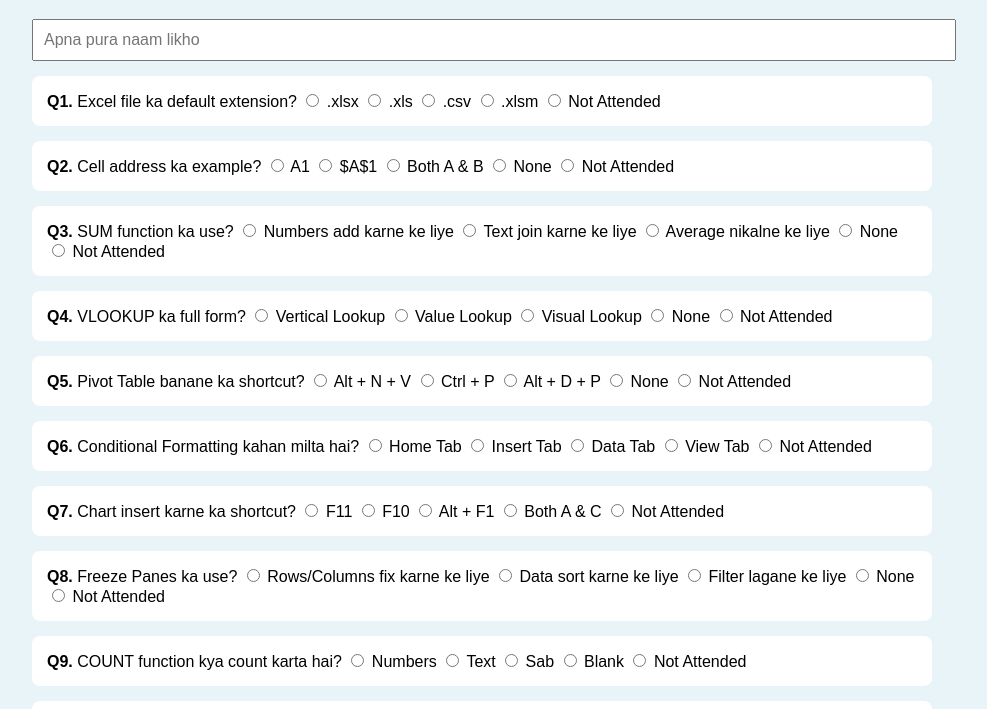
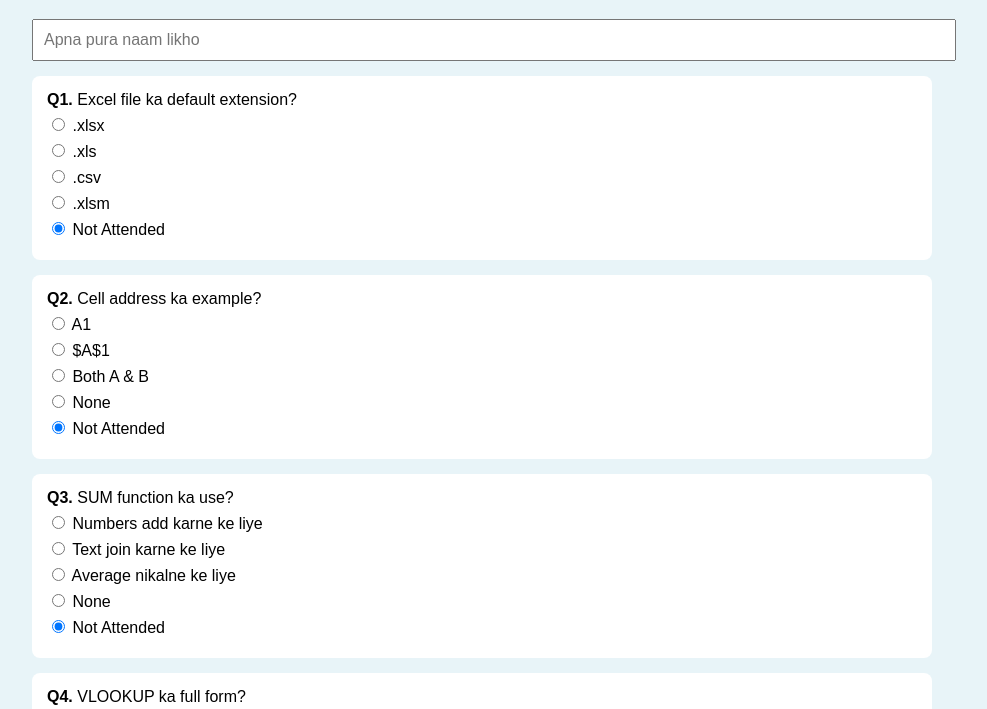
Before and after one commit to copai093-ops/test, a plain HTML site: page index.html in a window 1280 px wide. Shown: the part 81-790 px from the top of the page, without its empty margins (158-1145 px from the left). Drawn offline with Linux system fonts and the light colour scheme.

Commit message:
Update index.html

```diff
--- a/index.html
+++ b/index.html
@@ -3,6 +3,7 @@
 <head>
 <meta charset="UTF-8">
 <title>Excel MCQ Test</title>
+
 <style>
 body{
   font-family: Arial;
@@ -11,12 +12,21 @@ body{
   margin:auto;
   padding:20px;
 }
+
 .q{
   background:#fff;
   padding:15px;
   margin:15px 0;
   border-radius:8px;
 }
+
+.q label{
+  display:block;
+  margin:6px 0;
+  font-size:16px;
+  cursor:pointer;
+}
+
 button{
   padding:12px 30px;
   font-size:18px;
@@ -33,95 +43,107 @@ button{
 
 <h1 style="text-align:center;">Excel MCQ Test</h1>
 
-<input type="text" id="name" placeholder="Apna pura naam likho" style="width:100%;padding:10px;font-size:16px">
+<input type="text" id="name" placeholder="Apna pura naam likho"
+style="width:100%;padding:10px;font-size:16px">
 
+<!-- Q1 -->
 <div class="q">
 <b>Q1.</b> Excel file ka default extension?
 <label><input type="radio" name="q1" value="A"> .xlsx</label>
 <label><input type="radio" name="q1" value="B"> .xls</label>
 <label><input type="radio" name="q1" value="C"> .csv</label>
 <label><input type="radio" name="q1" value="D"> .xlsm</label>
-<label><input type="radio" name="q1" value="NA"> Not Attended</label>
+<label><input type="radio" name="q1" value="NA" checked> Not Attended</label>
 </div>
 
+<!-- Q2 -->
 <div class="q">
 <b>Q2.</b> Cell address ka example?
 <label><input type="radio" name="q2" value="A"> A1</label>
 <label><input type="radio" name="q2" value="B"> $A$1</label>
 <label><input type="radio" name="q2" value="C"> Both A & B</label>
 <label><input type="radio" name="q2" value="D"> None</label>
-<label><input type="radio" name="q2" value="NA"> Not Attended</label>
+<label><input type="radio" name="q2" value="NA" checked> Not Attended</label>
 </div>
+
+<!-- Q3 -->
 <div class="q">
 <b>Q3.</b> SUM function ka use?
 <label><input type="radio" name="q3" value="A"> Numbers add karne ke liye</label>
 <label><input type="radio" name="q3" value="B"> Text join karne ke liye</label>
 <label><input type="radio" name="q3" value="C"> Average nikalne ke liye</label>
 <label><input type="radio" name="q3" value="D"> None</label>
-<label><input type="radio" name="q3" value="NA"> Not Attended</label>
+<label><input type="radio" name="q3" value="NA" checked> Not Attended</label>
 </div>
 
+<!-- Q4 -->
 <div class="q">
 <b>Q4.</b> VLOOKUP ka full form?
 <label><input type="radio" name="q4" value="A"> Vertical Lookup</label>
 <label><input type="radio" name="q4" value="B"> Value Lookup</label>
 <label><input type="radio" name="q4" value="C"> Visual Lookup</label>
 <label><input type="radio" name="q4" value="D"> None</label>
-<label><input type="radio" name="q4" value="NA"> Not Attended</label>
+<label><input type="radio" name="q4" value="NA" checked> Not Attended</label>
 </div>
 
+<!-- Q5 -->
 <div class="q">
 <b>Q5.</b> Pivot Table banane ka shortcut?
 <label><input type="radio" name="q5" value="A"> Alt + N + V</label>
 <label><input type="radio" name="q5" value="B"> Ctrl + P</label>
 <label><input type="radio" name="q5" value="C"> Alt + D + P</label>
 <label><input type="radio" name="q5" value="D"> None</label>
-<label><input type="radio" name="q5" value="NA"> Not Attended</label>
+<label><input type="radio" name="q5" value="NA" checked> Not Attended</label>
 </div>
 
+<!-- Q6 -->
 <div class="q">
 <b>Q6.</b> Conditional Formatting kahan milta hai?
 <label><input type="radio" name="q6" value="A"> Home Tab</label>
 <label><input type="radio" name="q6" value="B"> Insert Tab</label>
 <label><input type="radio" name="q6" value="C"> Data Tab</label>
 <label><input type="radio" name="q6" value="D"> View Tab</label>
-<label><input type="radio" name="q6" value="NA"> Not Attended</label>
+<label><input type="radio" name="q6" value="NA" checked> Not Attended</label>
 </div>
 
+<!-- Q7 -->
 <div class="q">
 <b>Q7.</b> Chart insert karne ka shortcut?
 <label><input type="radio" name="q7" value="A"> F11</label>
 <label><input type="radio" name="q7" value="B"> F10</label>
 <label><input type="radio" name="q7" value="C"> Alt + F1</label>
 <label><input type="radio" name="q7" value="D"> Both A & C</label>
-<label><input type="radio" name="q7" value="NA"> Not Attended</label>
+<label><input type="radio" name="q7" value="NA" checked> Not Attended</label>
 </div>
 
+<!-- Q8 -->
 <div class="q">
 <b>Q8.</b> Freeze Panes ka use?
 <label><input type="radio" name="q8" value="A"> Rows/Columns fix karne ke liye</label>
 <label><input type="radio" name="q8" value="B"> Data sort karne ke liye</label>
 <label><input type="radio" name="q8" value="C"> Filter lagane ke liye</label>
 <label><input type="radio" name="q8" value="D"> None</label>
-<label><input type="radio" name="q8" value="NA"> Not Attended</label>
+<label><input type="radio" name="q8" value="NA" checked> Not Attended</label>
 </div>
 
+<!-- Q9 -->
 <div class="q">
 <b>Q9.</b> COUNT function kya count karta hai?
 <label><input type="radio" name="q9" value="A"> Numbers</label>
 <label><input type="radio" name="q9" value="B"> Text</label>
 <label><input type="radio" name="q9" value="C"> Sab</label>
 <label><input type="radio" name="q9" value="D"> Blank</label>
-<label><input type="radio" name="q9" value="NA"> Not Attended</label>
+<label><input type="radio" name="q9" value="NA" checked> Not Attended</label>
 </div>
 
+<!-- Q10 -->
 <div class="q">
 <b>Q10.</b> Excel mein maximum columns?
 <label><input type="radio" name="q10" value="A"> 16384</label>
 <label><input type="radio" name="q10" value="B"> 1024</label>
 <label><input type="radio" name="q10" value="C"> 256</label>
 <label><input type="radio" name="q10" value="D"> 65536</label>
-<label><input type="radio" name="q10" value="NA"> Not Attended</label>
+<label><input type="radio" name="q10" value="NA" checked> Not Attended</label>
 </div>
 
 <center>
@@ -129,26 +151,27 @@ button{
 </center>
 
 <script>
-const WEB_APP_URL = "https://script.google.com/macros/s/AKfycbyhpotBZYrE-8VSQBv3RmZmQrqw6QFoZXT3EqF2Udo0ko8Tlif1F-lhlwBIQcyaof3P/exec";
+const WEB_APP_URL =
+"https://script.google.com/macros/s/AKfycbyhpotBZYrE-8VSQBv3RmZmQrqw6QFoZXT3EqF2Udo0ko8Tlif1F-lhlwBIQcyaof3P/exec";
 
-// 🔒 Browser level lock
-if (localStorage.getItem("testSubmitted") === "yes") {
+/* 🔒 browser lock */
+if(localStorage.getItem("testSubmitted")==="yes"){
   document.body.innerHTML =
-    "<h2 style='color:red;text-align:center;'>❌ Aap ye test pehle hi submit kar chuke ho</h2>";
+  "<h2 style='color:red;text-align:center;margin-top:50px;'>❌ Aap ye test pehle hi submit kar chuke ho</h2>";
 }
 
 function getAns(q){
-  return document.querySelector(`input[name="${q}"]:checked`)?.value || "NA";
+  return document.querySelector(`input[name="${q}"]:checked`).value;
 }
 
 function submitAnswers(){
-  const name = document.getElementById("name").value.trim();
+  const name=document.getElementById("name").value.trim();
   if(!name){
     alert("Pehle naam likho");
     return;
   }
 
-  const data = {
+  const data={
     name:name,
     q1:getAns("q1"),
     q2:getAns("q2"),
@@ -169,11 +192,10 @@ function submitAnswers(){
     mode:"no-cors"
   });
 
-  // 🔒 lock browser
   localStorage.setItem("testSubmitted","yes");
 
-  alert("Test submit ho gaya");
-  location.reload();
+  document.body.innerHTML =
+  "<h2 style='color:green;text-align:center;margin-top:50px;'>✅ Test Successfully Submitted</h2>";
 }
 </script>
 
```
